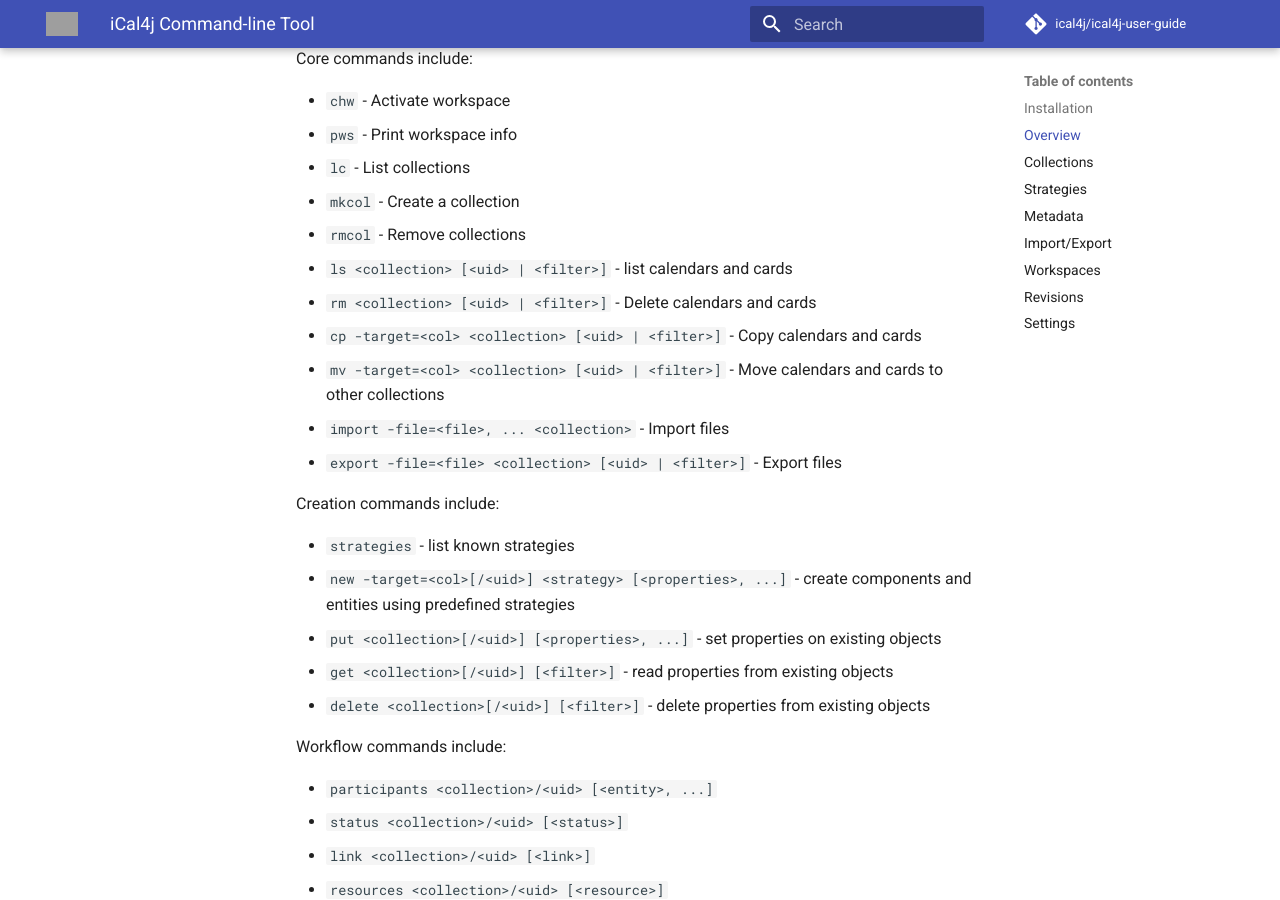
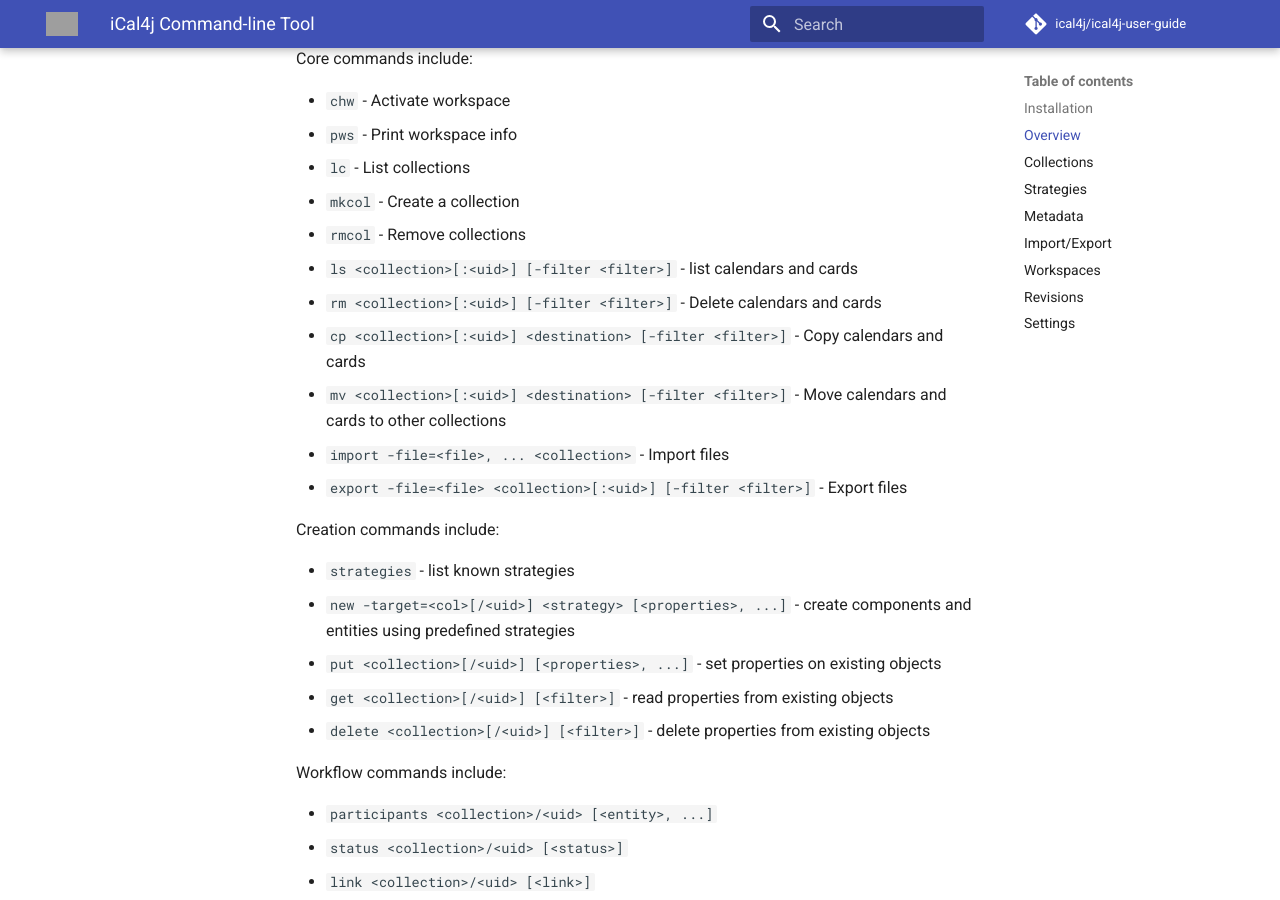
Before and after one commit to ical4j/ical4j-user-guide, an MkDocs documentation site: the page built from docs/command/ict.md, in a window 1280 px wide and 900 px high, scrolled down 2133 px. Built offline with MkDocs 1.6.1 and Material for MkDocs 9.7.7, drawn with Linux system fonts in a browser that asks for light colours; comment, search, counter and statistics services are not loaded; grey boxes are pictures that could not be loaded.

Commit message:
Refine command syntax in ict.md for improved clarity and consistency

```diff
--- a/docs/command/ict.md
+++ b/docs/command/ict.md
@@ -103,12 +103,12 @@
 * `lc` - List collections
 * `mkcol` - Create a collection
 * `rmcol` - Remove collections
-* `ls <collection> [<uid> | <filter>]` - list calendars and cards
-* `rm <collection> [<uid> | <filter>]` - Delete calendars and cards
-* `cp -target=<col> <collection> [<uid> | <filter>]` - Copy calendars and cards
-* `mv -target=<col> <collection> [<uid> | <filter>]` - Move calendars and cards to other collections
+* `ls <collection>[:<uid>] [-filter <filter>]` - list calendars and cards
+* `rm <collection>[:<uid>] [-filter <filter>]` - Delete calendars and cards
+* `cp <collection>[:<uid>] <destination> [-filter <filter>]` - Copy calendars and cards
+* `mv <collection>[:<uid>] <destination> [-filter <filter>]` - Move calendars and cards to other collections
 * `import -file=<file>, ... <collection>` - Import files
-* `export -file=<file> <collection> [<uid> | <filter>]` - Export files
+* `export -file=<file> <collection>[:<uid>] [-filter <filter>]` - Export files
 
 Creation commands include:
 
```
